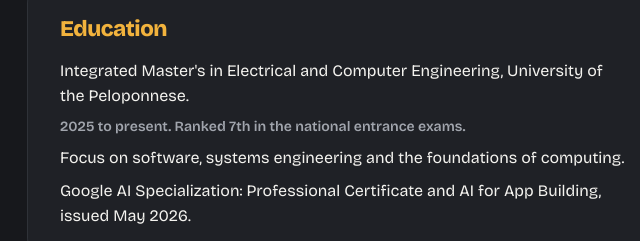
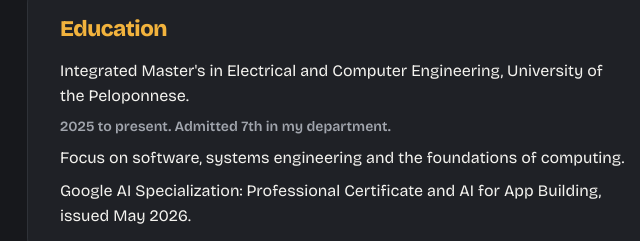
Before and after one commit to Kontraf/my-portfolio, a plain HTML site: page index.html in a window 1280 px wide. Shown: the part 4447-4688 px from the top of the page, 63-703 px from the left. Drawn offline with nearby package versions, Linux system fonts and the light colour scheme.

Commit message:
Correct admission rank wording

```diff
--- a/index.html
+++ b/index.html
@@ -635,7 +635,7 @@
                     <div class="info" style="--c: var(--amber); --s: 7">
                         <h3>Education</h3>
                         <p>Integrated Master's in Electrical and Computer Engineering, University of the Peloponnese.</p>
-                        <p class="when">2025 to present. Ranked 7th in the national entrance exams.</p>
+                        <p class="when">2025 to present. Admitted 7th in my department.</p>
                         <p>Focus on software, systems engineering and the foundations of computing.</p>
                         <p>Google AI Specialization: Professional Certificate and AI for App Building, issued May 2026.</p>
                     </div>
```
